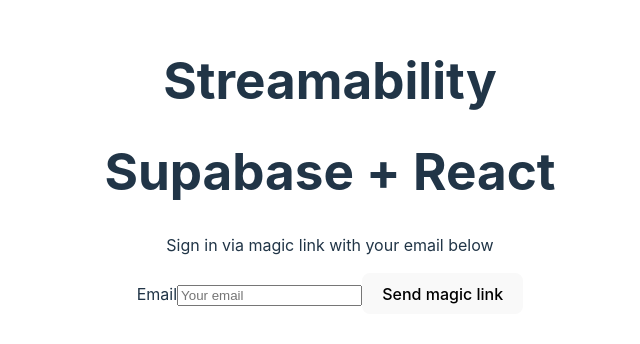
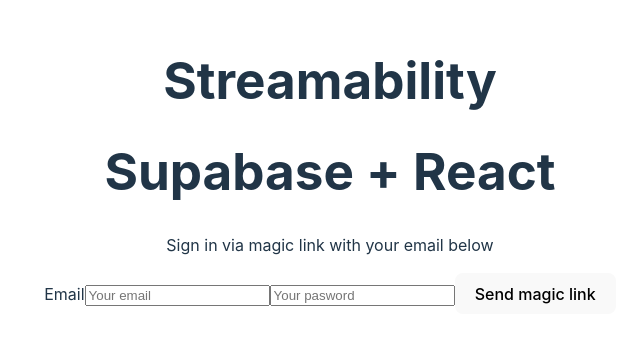
Before and after one commit to Thenlie/Streamability, a React (Vite) app: page /login in a window 1280 px wide. Shown: the part 234-578 px from the top of the page, without its empty margins (310-950 px from the left). Built offline with nearby package versions, Linux system fonts and the light colour scheme; no server answers.

Commit message:
OutLetContext for root level session state

```diff
--- a/src/AppWrapper.tsx
+++ b/src/AppWrapper.tsx
@@ -1,5 +1,10 @@
 import { Outlet } from 'react-router-dom';
 import './App.css';
+
+import { useState, useEffect } from 'react'
+import { supabase } from './helpers/supabaseClient'
+import Login from './screens/LoginScreen'
+import Dashboard from './screens/Dashboard'
 
 /**
  * The main app function, wrapping all other screens and components
@@ -8,11 +13,25 @@ import './App.css';
  * @returns Streamability!
  */
 export default function AppWrapper() {
+	const [session, setSession] = useState(null)
+
+	useEffect(() => {
+		supabase.auth.getSession().then(({ data: { session } }) => {
+			setSession(session)
+		})
+
+		supabase.auth.onAuthStateChange((_event, session) => {
+			setSession(session)
+		})
+	}, [])
+
+
+
 	return (
 		<div className="App">
 			<h1>Streamability</h1>
 			<div>
-				<Outlet />
+				<Outlet context={[session, setSession]} />
 			</div>
 		</div>
 	);
--- a/src/screens/Dashboard.tsx
+++ b/src/screens/Dashboard.tsx
@@ -1,11 +1,15 @@
 import { useState, useEffect } from 'react'
+import { useOutletContext } from 'react-router-dom'
 import { supabase } from '../helpers/supabaseClient'
 
-const Dashboard = ({ session }: any) => {
+const Dashboard = () => {
+    const [session, setSession] = useOutletContext();
     const [loading, setLoading] = useState(true)
     const [username, setUsername] = useState(null)
     const [website, setWebsite] = useState(null)
     const [avatar_url, setAvatarUrl] = useState(null)
+
+    console.log(session)
 
     useEffect(() => {
         getProfile()
@@ -18,7 +22,7 @@ const Dashboard = ({ session }: any) => {
 
             let { data, error, status } = await supabase
                 .from('profiles')
-                .select(`username, website, avatar_url`)
+                .select(`username`)
                 .eq('id', user.id)
                 .single()
 
--- a/src/screens/LoginScreen.tsx
+++ b/src/screens/LoginScreen.tsx
@@ -4,20 +4,17 @@ import { supabase } from '../helpers/supabaseClient'
 export default function LoginScreen() {
     const [loading, setLoading] = useState(false)
     const [email, setEmail] = useState('')
+    const [password, setPassword] = useState('')
 
-    const handleLogin = async (e: any) => {
-        e.preventDefault()
+    const signUp = async (e: any) => {
+        e.preventDefault();
+        const { data, error } = await supabase.auth.signUp({
+            email: email,
+            password: password,
+        })
 
-        try {
-            setLoading(true)
-            const { error } = await supabase.auth.signInWithOtp({ email })
-            if (error) throw error
-            alert('Check your email for the login link!')
-        } catch (error) {
-            alert(error.error_description || error.message)
-        } finally {
-            setLoading(false)
-        }
+
+        console.log(email, password)
     }
 
     return (
@@ -28,7 +25,7 @@ export default function LoginScreen() {
                 {loading ? (
                     'Sending magic link...'
                 ) : (
-                    <form onSubmit={handleLogin}>
+                    <form onSubmit={signUp}>
                         <label htmlFor="email">Email</label>
                         <input
                             id="email"
@@ -37,6 +34,14 @@ export default function LoginScreen() {
                             placeholder="Your email"
                             value={email}
                             onChange={(e) => setEmail(e.target.value)}
+                        />
+                        <input
+                            id=""
+                            className="inputField"
+                            type="password"
+                            placeholder="Your pasword"
+                            value={password}
+                            onChange={(e) => setPassword(e.target.value)}
                         />
                         <button className="button block" aria-live="polite">
                             Send magic link
```
Also changed, not shown: src/main.tsx (+7 -2 lines).
